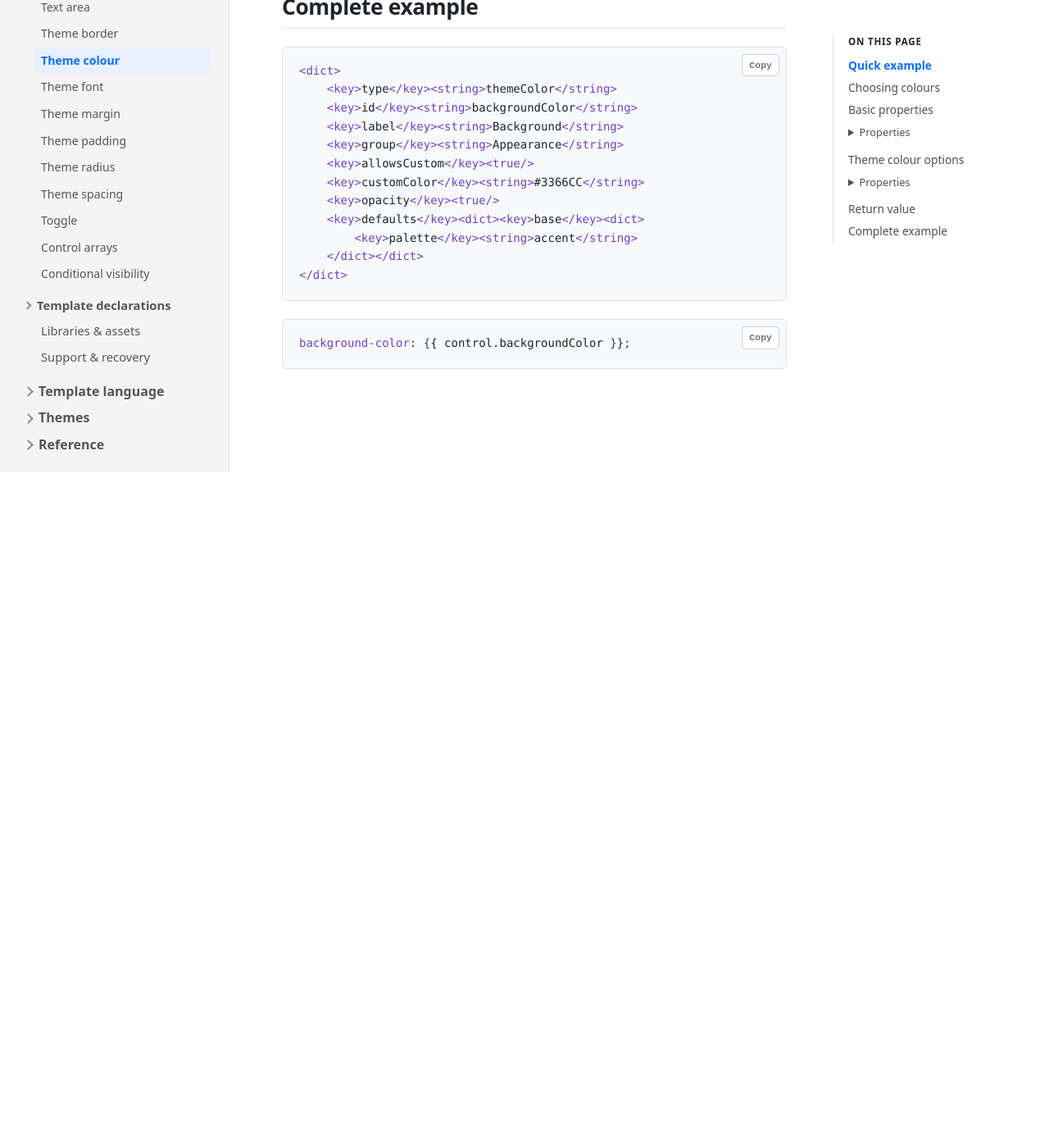
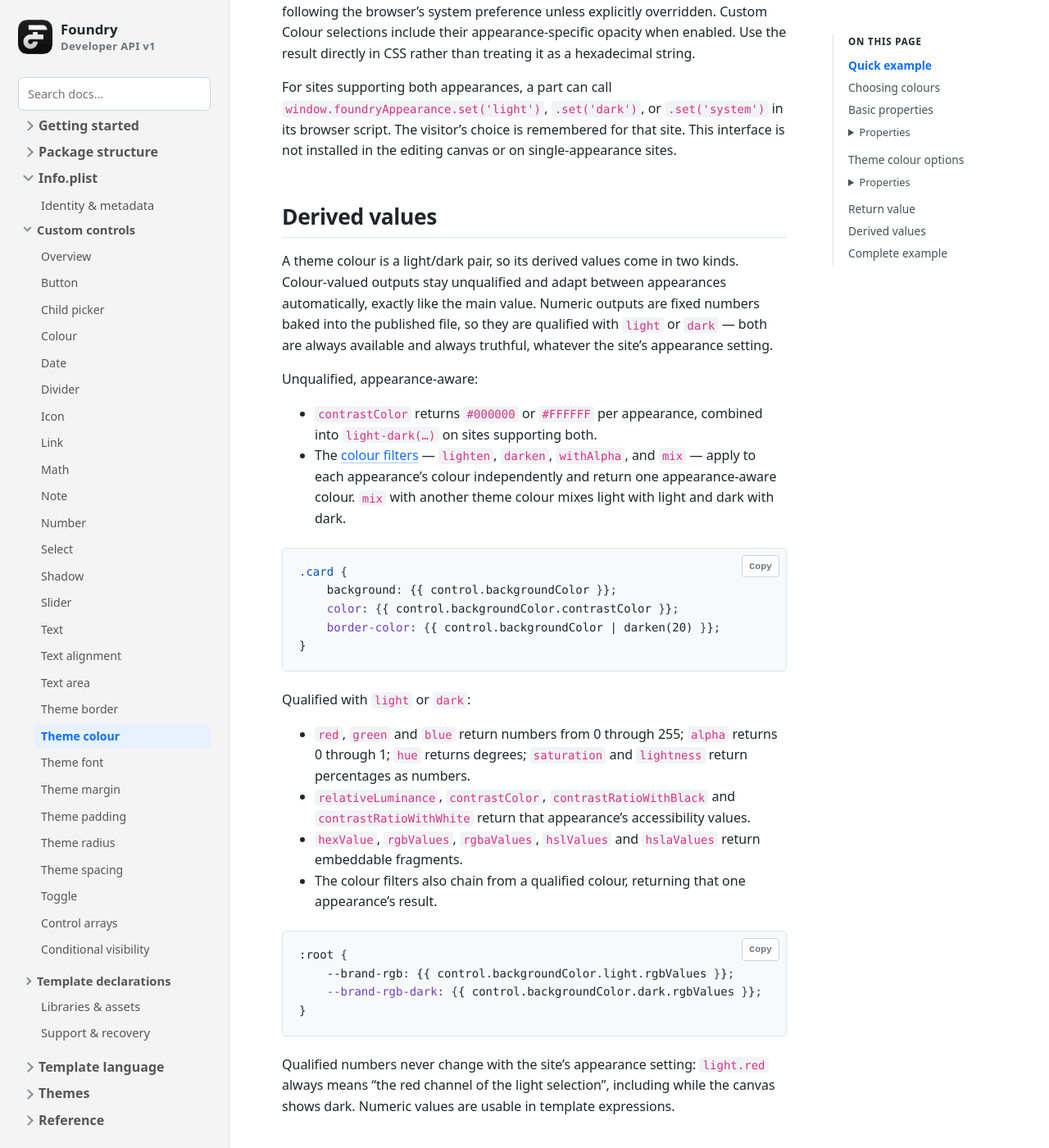
Before and after one commit to doobox/foundry-developer-api, a Jekyll site: the page built from theme-colour-control.md, in a window 1280 px wide and 1400 px high, scrolled down 5932 px. Shown: the whole window at 82% size. Built offline with Jekyll 4.4.1, drawn with Linux system fonts in a browser that asks for light colours; before the commit the page ends 6508 px from its top, so only the background shows below that; some of the changed text lies outside the part shown.

Commit message:
Document the box-model Edges control and theme colour derived values
The four-edge pages (padding, margin, border, radius) now describe the
box editor: a single theme/custom mode button replacing the per-edge
Custom choice, two pair-link buttons with the second link cascading its
leading edge, and all-or-nothing initial link state. New screenshots for
padding, margin and border. The single theme spacing page reflects that
its editor is fixed by the declared default. The theme colour page gains
outputFormat and a Derived values section: unqualified appearance-aware
contrastColor and filters, with channels, accessibility values and
fragment formats behind light/dark qualification.

Co-Authored-By: Claude Fable 5 <noreply@anthropic.com>

````diff
--- a/theme-colour-control.md
+++ b/theme-colour-control.md
@@ -162,11 +162,49 @@ The initial literal colour for both appearances. It must be `#RRGGBB`, requires
 
 Allows alpha for the literal Custom Colour choice. It does not add an opacity adjustment to palette selections.
 
+<h3 class="property-heading"><code>outputFormat</code></h3>
+<div class="property-meta"><span class="property-type">String</span><span class="optional">Optional</span><span class="default">Default: hex</span></div>
+
+Controls how the resolved colour is supplied to templates. Only the complete-colour formats are accepted: `hex`, `rgb`, `rgba`, `hsl`, or `hsla`, with the same output shapes as the [Colour control](colour.html). The fragment formats (`hexValue`, `rgbValues`, `rgbaValues`, `hslValues`, `hslaValues`) are rejected — a theme colour must stay a complete CSS colour so it can adapt between light and dark; use the qualified `light`/`dark` fields below for embeddable fragments.
+
 ## Return value
 
 Returns a CSS colour, not a palette ID or shade number. The canvas resolves the appearance being edited. Light-only and dark-only sites export the corresponding colour. Sites supporting both export a CSS `light-dark(light, dark)` colour, following the browser's system preference unless explicitly overridden. Custom Colour selections include their appearance-specific opacity when enabled. Use the result directly in CSS rather than treating it as a hexadecimal string.
 
 For sites supporting both appearances, a part can call `window.foundryAppearance.set('light')`, `.set('dark')`, or `.set('system')` in its browser script. The visitor's choice is remembered for that site. This interface is not installed in the editing canvas or on single-appearance sites.
+
+## Derived values
+
+A theme colour is a light/dark pair, so its derived values come in two kinds. Colour-valued outputs stay unqualified and adapt between appearances automatically, exactly like the main value. Numeric outputs are fixed numbers baked into the published file, so they are qualified with `light` or `dark` — both are always available and always truthful, whatever the site's appearance setting.
+
+Unqualified, appearance-aware:
+
+- `contrastColor` returns `#000000` or `#FFFFFF` per appearance, combined into `light-dark(…)` on sites supporting both.
+- The [colour filters](colour.html#colour-filters) — `lighten`, `darken`, `withAlpha`, and `mix` — apply to each appearance's colour independently and return one appearance-aware colour. `mix` with another theme colour mixes light with light and dark with dark.
+
+```css
+.card {
+    background: {{ control.backgroundColor }};
+    color: {{ control.backgroundColor.contrastColor }};
+    border-color: {{ control.backgroundColor | darken(20) }};
+}
+```
+
+Qualified with `light` or `dark`:
+
+- `red`, `green` and `blue` return numbers from 0 through 255; `alpha` returns 0 through 1; `hue` returns degrees; `saturation` and `lightness` return percentages as numbers.
+- `relativeLuminance`, `contrastColor`, `contrastRatioWithBlack` and `contrastRatioWithWhite` return that appearance's accessibility values.
+- `hexValue`, `rgbValues`, `rgbaValues`, `hslValues` and `hslaValues` return embeddable fragments.
+- The colour filters also chain from a qualified colour, returning that one appearance's result.
+
+```css
+:root {
+    --brand-rgb: {{ control.backgroundColor.light.rgbValues }};
+    --brand-rgb-dark: {{ control.backgroundColor.dark.rgbValues }};
+}
+```
+
+Qualified numbers never change with the site's appearance setting: `light.red` always means "the red channel of the light selection", including while the canvas shows dark. Numeric values are usable in template expressions.
 
 ## Complete example
 
````
Also changed, not shown: theme-border-control.md (+10 -6 lines), theme-margin-control.md (+8 -6 lines), theme-padding-control.md (+8 -6 lines), theme-radius-control.md (+6 -4 lines), theme-spacing-control.md (+1 -1 lines), assets/screenshots/theme-border-control.png, assets/screenshots/theme-margin-control.png, assets/screenshots/theme-padding-control.png.
